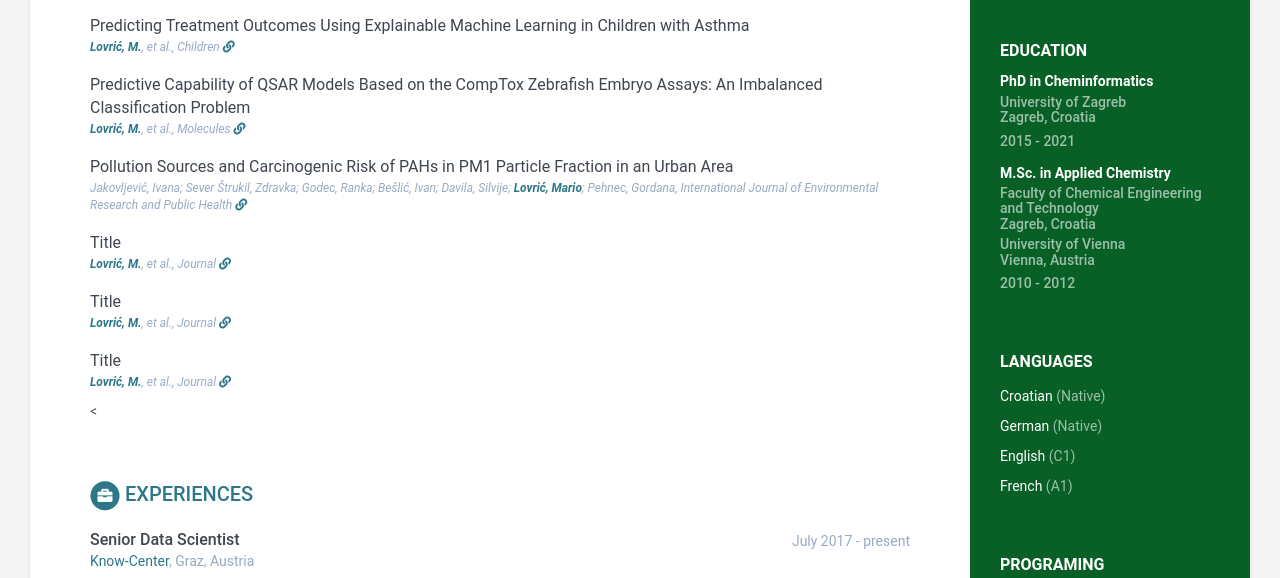
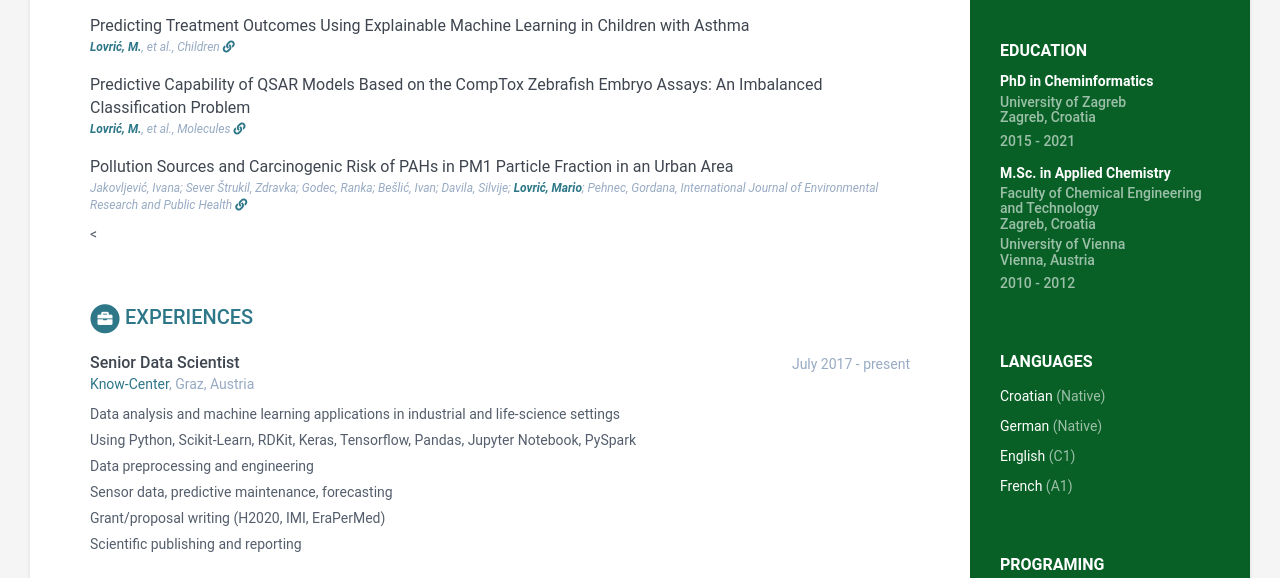
Before and after one commit to mariolovric/mariolovric.github.io, a plain HTML site: page index.html in a window 1280 px wide. Shown: the part 604-1182 px from the top of the page. Drawn offline with Linux system fonts and the light colour scheme.

Commit message:
Update main_pubs.html

```diff
--- a/main_pubs.html
+++ b/main_pubs.html
@@ -16,15 +16,7 @@
             <br/>
             <div class="publication-title">Pollution Sources and Carcinogenic Risk of PAHs in PM1 Particle Fraction in an Urban Area</div>
             <div class="publication-authors">Jakovljević, Ivana; Sever Štrukil, Zdravka; Godec, Ranka; Bešlić, Ivan; Davila, Silvije;<b> Lovrić, Mario</b>; Pehnec, Gordana, International Journal of Environmental Research and Public Health <a href="https://www.mdpi.com/1660-4601/17/24/9587" target="_blank"> <i class="fa fa-link" aria-hidden="true"></i></a></div>
-            <br/>
-            <div class="publication-title">Title</div>
-            <div class="publication-authors"><b>Lovrić, M.</b>, et al., Journal <a href="link" target="_blank"> <i class="fa fa-link" aria-hidden="true"></i></a></div>
-            <br/>
-            <div class="publication-title">Title</div>
-            <div class="publication-authors"><b>Lovrić, M.</b>, et al., Journal <a href="link" target="_blank"> <i class="fa fa-link" aria-hidden="true"></i></a></div>
-            <br/>
-            <div class="publication-title">Title</div>
-            <div class="publication-authors"><b>Lovrić, M.</b>, et al., Journal <a href="link" target="_blank"> <i class="fa fa-link" aria-hidden="true"></i></a></div>
+
             </div>
         </div>
     </div>
```
